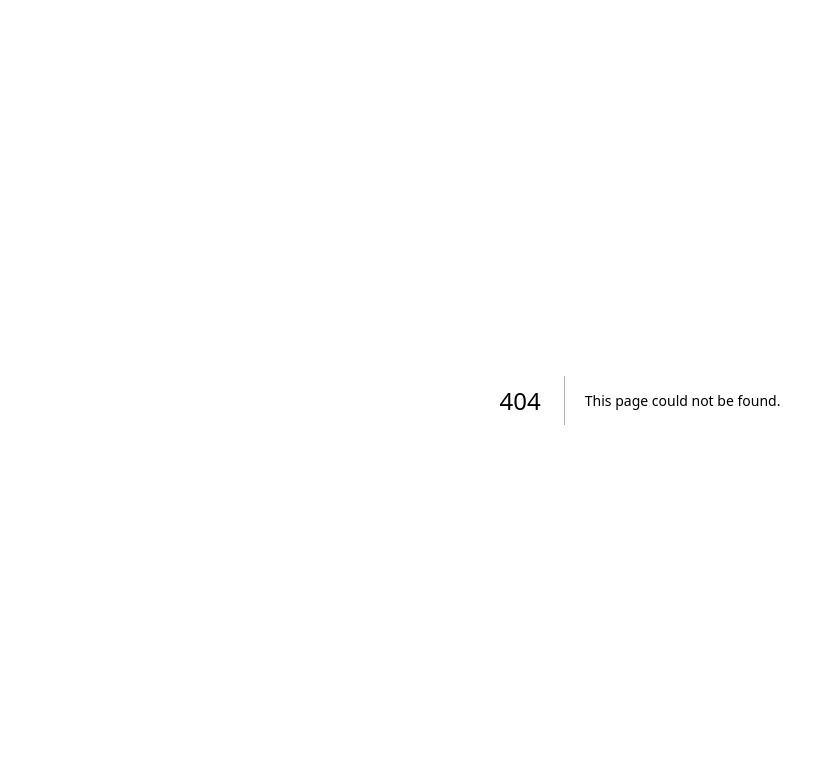
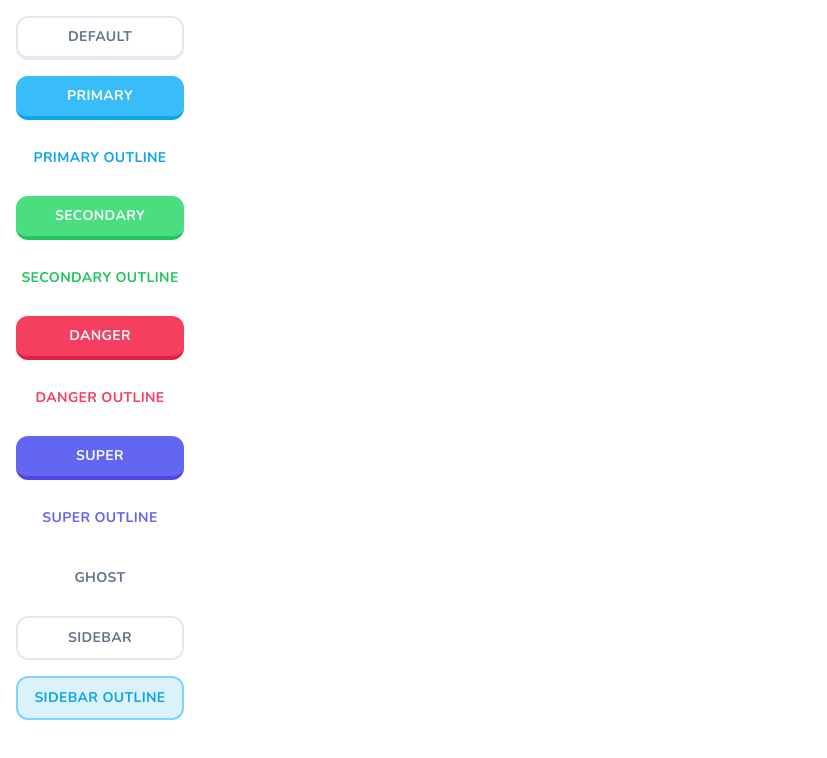
Before and after one commit to b1tburn3r20/Duolingo-Full-Stack-Clone, a Next.js app: page /buttons in a window 1280 px wide. Before the commit this address had no page. Shown: the top 758 px of the page, without its empty margins (0-827 px from the left). Built offline with nearby package versions, Linux system fonts and the light colour scheme.

Commit message:
created styled button components using shadcnui

```diff
--- /dev/null
+++ b/app/buttons/page.tsx
@@ -0,0 +1,20 @@
+import { Button } from "@/components/ui/button"
+
+const ButtonsPage = () => {
+    return (
+        <div className="p-4 space-y-4 flex flex-col max-w-[200px]">
+            <Button>default</Button>
+            <Button variant="primary">Primary</Button>
+            <Button variant={"primaryOutline"}>Primary Outline</Button>
+            <Button variant={"secondary"}>Secondary</Button>
+            <Button variant={"secondaryOutline"}>Secondary Outline</Button>
+            <Button variant={"danger"}>Danger</Button>
+            <Button variant={"dangerOutline"}>Danger Outline</Button>
+            <Button variant={"super"}>Super</Button>
+            <Button variant={"superOutline"}>Super Outline</Button>
+            <Button variant={"ghost"}>Ghost</Button>
+            <Button variant={"sidebar"}>Sidebar</Button>
+            <Button variant={"sidebarOutline"}>Sidebar Outline</Button>        </div>
+    )
+}
+export default ButtonsPage
--- a/components/ui/button.tsx
+++ b/components/ui/button.tsx
@@ -5,25 +5,29 @@ import { cva, type VariantProps } from "class-variance-authority"
 import { cn } from "@/lib/utils"
 
 const buttonVariants = cva(
-  "inline-flex items-center justify-center whitespace-nowrap rounded-md text-sm font-medium ring-offset-background transition-colors focus-visible:outline-none focus-visible:ring-2 focus-visible:ring-ring focus-visible:ring-offset-2 disabled:pointer-events-none disabled:opacity-50",
+  "inline-flex items-center justify-center whitespace-nowrap rounded-xl text-sm font-bold ring-offset-background transition-colors focus-visible:outline-none focus-visible:ring-2 focus-visible:ring-ring focus-visible:ring-offset-2 disabled:pointer-events-none disabled:opacity-50 uppercase tracking-wide",
   {
     variants: {
       variant: {
-        default: "bg-primary text-primary-foreground hover:bg-primary/90",
-        destructive:
-          "bg-destructive text-destructive-foreground hover:bg-destructive/90",
-        outline:
-          "border border-input bg-background hover:bg-accent hover:text-accent-foreground",
-        secondary:
-          "bg-secondary text-secondary-foreground hover:bg-secondary/80",
-        ghost: "hover:bg-accent hover:text-accent-foreground",
-        link: "text-primary underline-offset-4 hover:underline",
+        default: "bg-white text-black border-slate-200 border-2 border-b-4 active:border-b-2 hover:bg-slate-100 text-slate-500",
+        primary:"bg-sky-400 text-primary-foreground hover:bg-sky-400/90 border-sky-500 border-b-4 active:border-b-2",
+        primaryOutline:"bg-white text-sky-500 hover:bg-slate-100",
+        secondary:"bg-green-400 text-primary-foreground hover:bg-green-400/90 border-green-500 border-b-4 active:border-b-2",
+        secondaryOutline:"bg-white text-green-500 hover:bg-slate-100",
+        danger:"bg-rose-500 text-primary-foreground hover:bg-rose-500/90 border-rose-600 border-b-4 active:border-b-2",
+        dangerOutline:"bg-white text-rose-500 hover:bg-slate-100",
+        super:"bg-indigo-500 text-primary-foreground hover:bg-indigo-500/90 border-indigo-600 border-b-4 active:border-b-2",
+        superOutline:"bg-white text-indigo-500 hover:bg-slate-100",
+        ghost:"bg-transparent text-slate-500 border-transparent border-0 hover:bg-slate-100",
+        sidebar:"bg-transparent text-slate-500 border-2 border-tranparent hover:bg-slate-100 transition-none",
+        sidebarOutline: "bg-sky-500/15 text-sky-500 border-sky-300 border-2 hover:bg-sky-500/20 transition-none"
       },
       size: {
-        default: "h-10 px-4 py-2",
-        sm: "h-9 rounded-md px-3",
-        lg: "h-11 rounded-md px-8",
+        default: "h-11 px-4 py-2",
+        sm: "h-9  px-3",
+        lg: "h-12 px-8",
         icon: "h-10 w-10",
+        rounded: "rounded-full",
       },
     },
     defaultVariants: {
```
